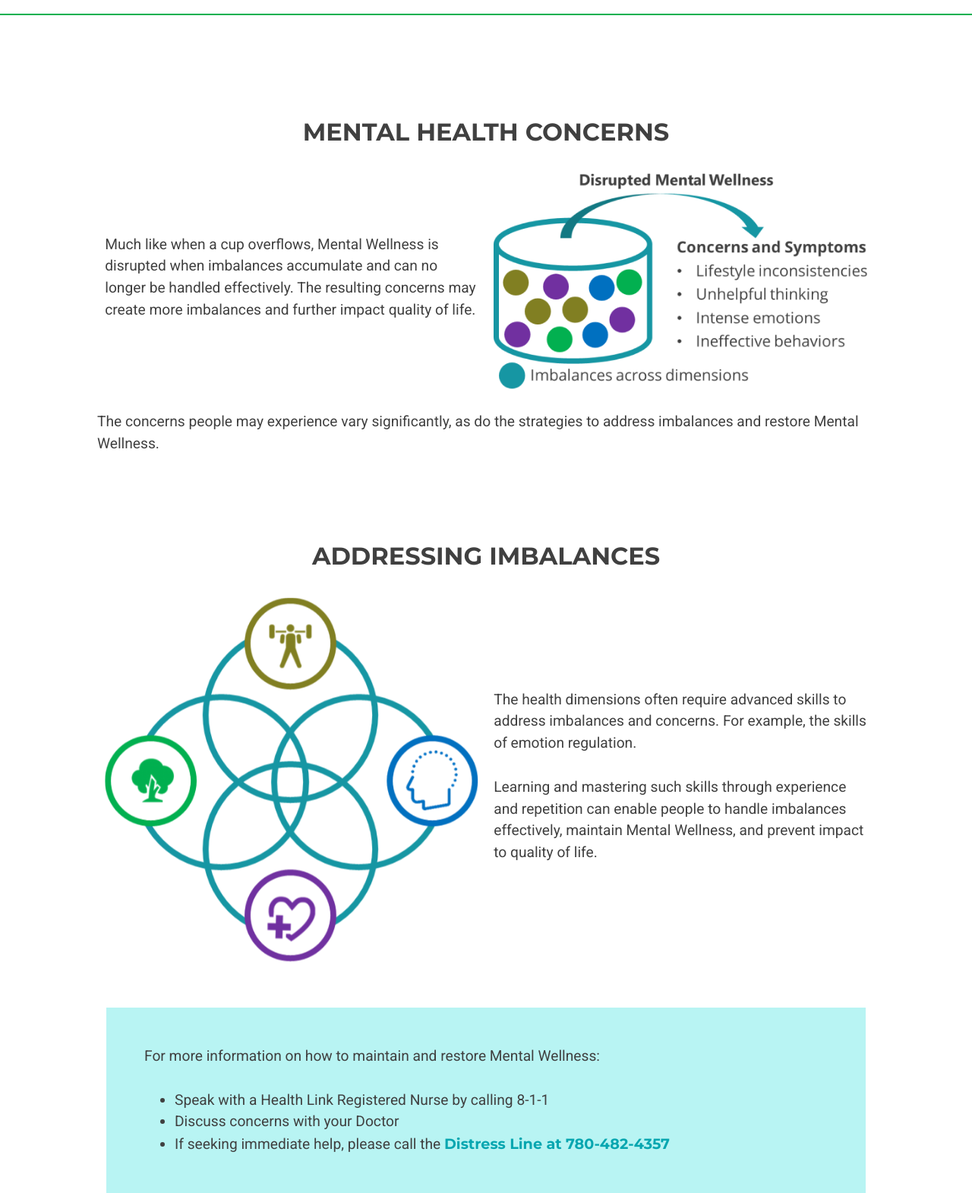
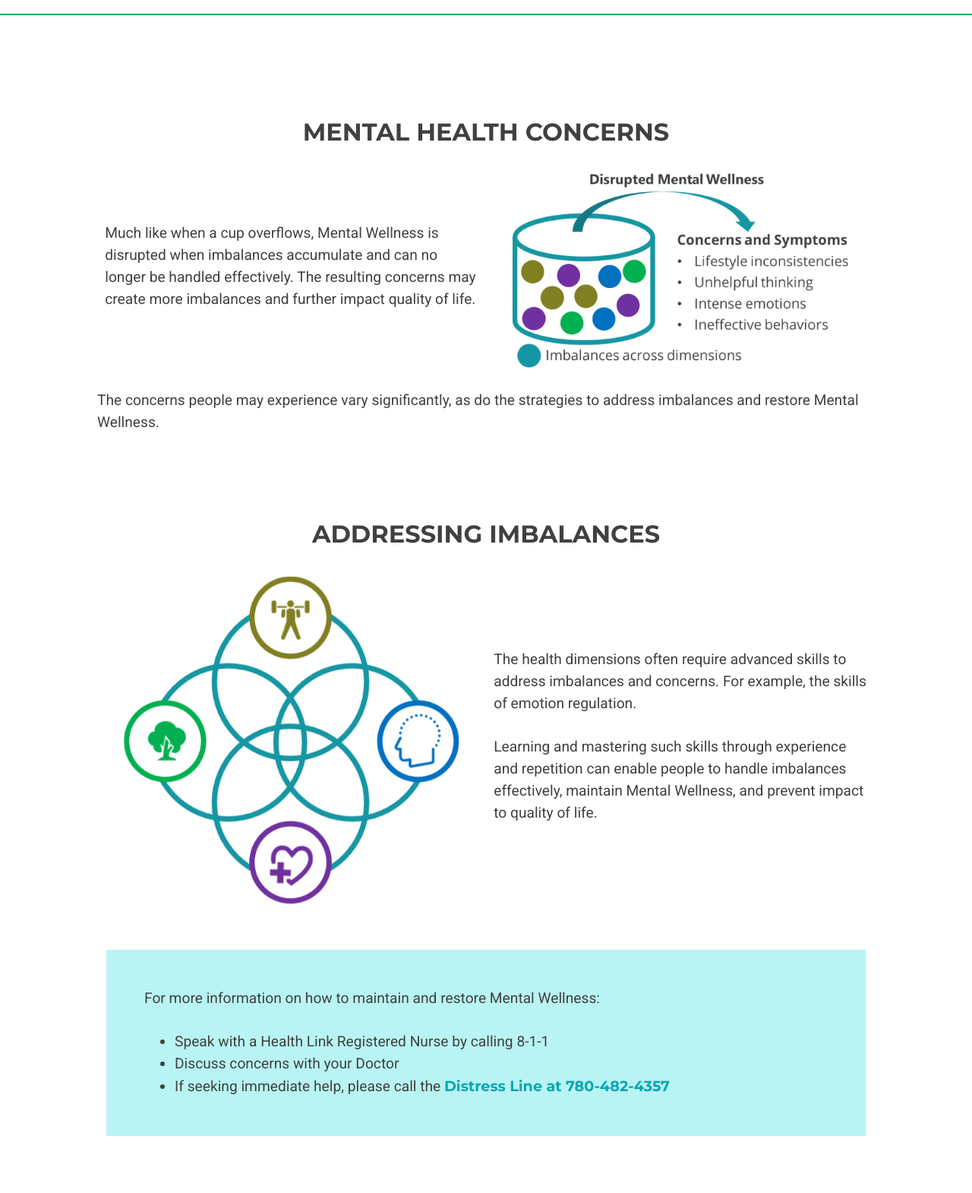
Before and after one commit to kcyoung1/wordpress-mccoll-therapy, a WordPress theme: template themes/mccoll-therapy/wellness.php in a window 1280 px wide. Shown: the part 1395-2965 px from the top of the page at 76% size. Run offline with PHP 8.4 and a stand-in for WordPress, Linux system fonts and the light colour scheme; the site name, menu and one post (Sample post) are stand-ins, and other content is empty; style sheets or scripts are compiled from the project's sources; some libraries are stand-ins or nearby versions.

Commit message:
QA Changes from client

```diff
--- a/themes/mccoll-therapy/front-page.php
+++ b/themes/mccoll-therapy/front-page.php
@@ -83,7 +83,7 @@ get_header(); ?>
 
 			<div id= "wellness" class="wellness-wrapper">
 				<div class="wellness-banner">
-					<h2>Dimensions of Wellness</h2>
+					<h2>Mental Wellness</h2>
 				</div>
 				<div class="container">
 					<div style="text-align: center;">
--- a/themes/mccoll-therapy/sass/pages/home.scss
+++ b/themes/mccoll-therapy/sass/pages/home.scss
@@ -13,8 +13,10 @@
       text-transform: uppercase;
       position: relative;
       z-index: 1;
+      text-shadow: 2px 2px 2px rgba(0,0,0,0.5);
     }
     p {
+      text-shadow: 2px 2px 2px rgba(0,0,0,0.5);
       position: relative;
       z-index: 1;
       text-align: center;
--- a/themes/mccoll-therapy/wellness.php
+++ b/themes/mccoll-therapy/wellness.php
@@ -21,7 +21,7 @@
 				<p><span class="bold emotional">Emotional Wellness</span> entails awareness, expression and acceptance of our feelings. Developing this area makes us more in-tune when handling difficult emotions and fostering connections with others.</p>
 				<p><span class="bold spiritual">Spiritual Wellness</span> entails making decisions and acting in line with personal values and beliefs. Developing this area allows us to nurture self-esteem and to pursue rewarding experiences in life.</p> -->
 				<p>The health dimensions are connected internally, with the human nervous system, and externally, with communities and workplaces. Injury, illness, or adversity that impact one or more dimension’s ability to support the system lead to imbalances. The other dimensions will work to manage the imbalance and continue supporting Mental Wellness.</p>
-        <p>When the other dimensions are unable to compensate effectively, further imbalances may occur and in turn disrupt Mental Wellness.</p>
+        		<p>When the other dimensions are unable to compensate effectively, further imbalances may occur and in turn disrupt Mental Wellness.</p>
 			</div>
 			<?php get_template_part( 'template-parts/content', 'wellness' ); ?>
 		</div>
@@ -36,7 +36,7 @@
                     <p>Much like when a cup overflows, Mental Wellness is disrupted when imbalances accumulate and can no longer be handled effectively. The resulting concerns may create more imbalances and further impact quality of life.</p>
                 </div>
                 <div class="flex-half flex-item">
-                    <img src="<?php echo get_template_directory_uri(); ?>/assets/images/wellness-diagram.png" alt="Wellness Diagram" />
+                    <img style="max-width: 90%;" src="<?php echo get_template_directory_uri(); ?>/assets/images/wellness-diagram.png" alt="Wellness Diagram" />
                 </div>
             </div>
 
@@ -47,7 +47,7 @@
 					<h2>Addressing Imbalances</h2>
 					<div class="flexbox">
 						<div class="flex-half flex-item">
-							<img src="<?php echo get_template_directory_uri(); ?>/assets/images/dimensions.png" alt="Wellness Diagram" />
+							<img style="max-width: 90%;" src="<?php echo get_template_directory_uri(); ?>/assets/images/dimensions.png" alt="Wellness Diagram" />
 						</div>
 						<div class="flex-half flex-item">
 							<p>The health dimensions often require advanced skills to address imbalances and concerns. For example, the skills of emotion regulation.
```
